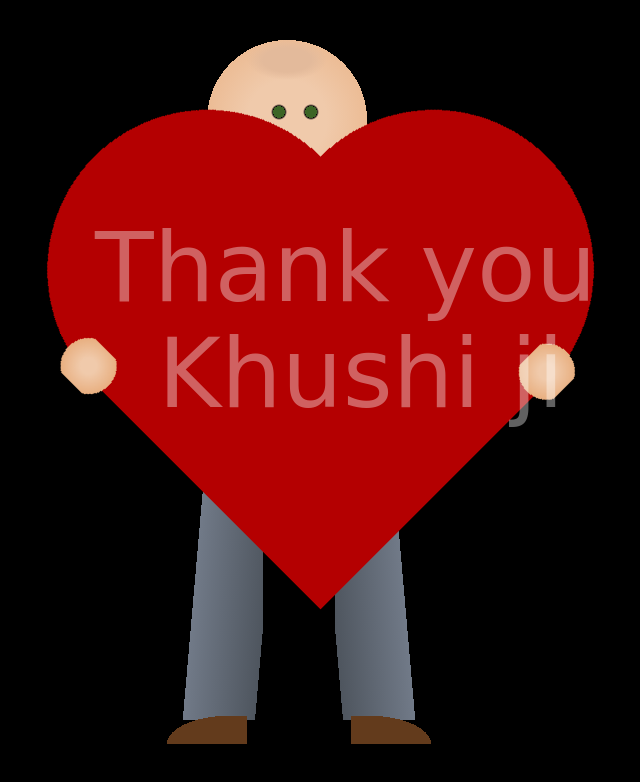
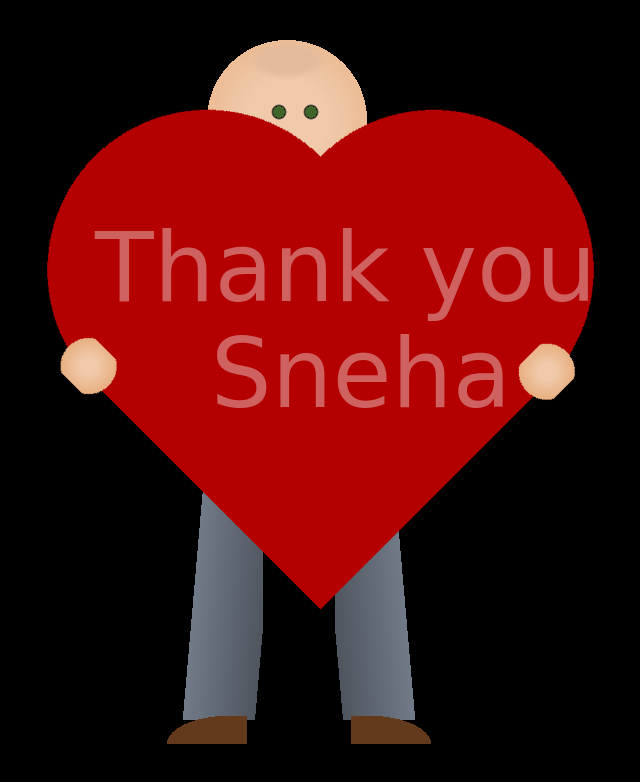
Before and after one commit to Ultimate-111/Khushiijii-github.io, a plain HTML site: page new.html in a window 1280 px wide. Shown: the whole page, without its empty margins (353-993 px from the left). Drawn offline with Linux system fonts and the light colour scheme.

Commit message:
Update style.css

```diff
--- a/style.css
+++ b/style.css
@@ -94,7 +94,7 @@ div.beloved:after {
   display: flex;
   position: absolute;
   white-space: pre;
-  content: "Thank you \a Khushi ji";
+  content: "Thank you \a Sneha";
 
   text-align: center;
   line-height: 1.1;
```
